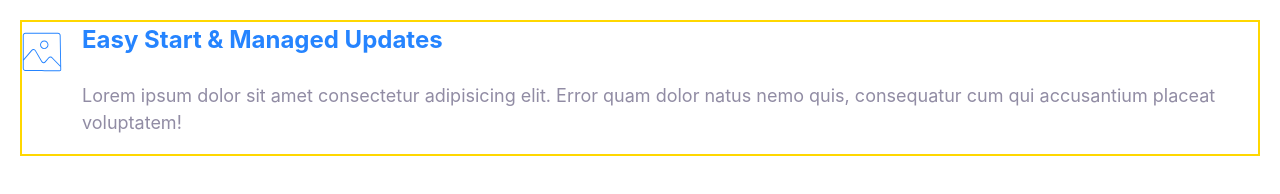
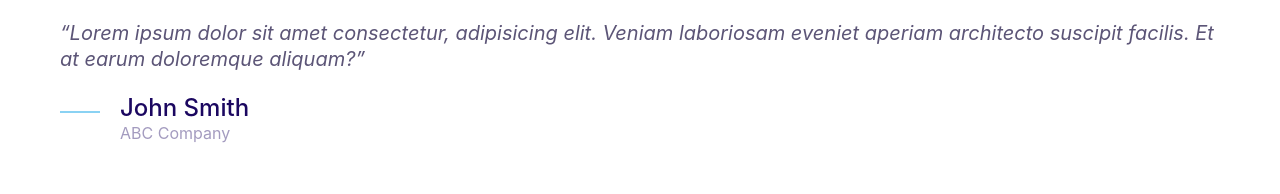
Before and after one commit to Rolando9008/html_css_components, a plain HTML site: page pages/index.html in a window 1280 px wide. Drawn offline with Linux system fonts and the light colour scheme.

Commit message:
Quote Component

```diff
--- a/css/styles.css
+++ b/css/styles.css
@@ -5,6 +5,7 @@
     --color-accent: #ff3400;
     --color-heading: #1b0760;
     --color-body: #918ca4;
+    --color-body-darker: #5c5577;
 }
 *,
 *::before,
@@ -300,7 +301,6 @@ a {
 }
 /* Media Objects */
 .media {
-    border: 2px solid gold;
     display: flex;
 }
 .media__title {
@@ -312,3 +312,45 @@ a {
 .media__image {
     margin-top: 1rem;
 }
+/* Quotes*/
+.quote {
+    font-size: 3rem;
+    font-style: italic;
+    color:var(--color-body-darker);
+    line-height: 1.3;
+}
+.quote__text::before {
+    content: open-quote;
+}
+.quote__text::after {
+    content: close-quote;
+}
+.quote__author {
+    color: var(--color-heading);
+    font-size: 3rem;
+    font-weight: 500;
+    font-style: normal;
+    margin-bottom: 0;
+}
+.quote__organization {
+    color: var(--color-heading);
+    opacity: .4;
+    font-size: 2rem;
+    font-style: normal;
+    margin: 0;
+}
+.quote__line {
+    position: relative;
+    bottom: 10px;
+}
+@media screen and (min-width: 1024px) {
+    .quote {
+        font-size: 2rem;
+    }
+    .quote__author {
+        font-size: 2.4rem;
+    }
+    .quote__organization {
+        font-size: 1.6rem;
+    }
+}
--- a/pages/index.html
+++ b/pages/index.html
@@ -7,16 +7,22 @@
     <link rel="stylesheet" href="/css/styles.css">
 </head>
 <body>
+    <blockquote class="quote" >
+        <p class="quote__text" >Lorem ipsum dolor sit amet consectetur, adipisicing elit. Veniam laboriosam eveniet aperiam architecto suscipit facilis. Et at earum doloremque aliquam?</p>
+        <div class="quote__footer">
             <div class="media">
                 <div class="media__image">
-            <svg class="icon icon--primary">
-                <use href="/images/sprite.svg#snap"></use>
+                    <svg class="icon icon--primary quote__line">
+                        <use href="/images/sprite.svg#line"></use>
                     </svg>
                 </div>
                 <div class="media__body">
-            <h3 class="media__title" >Easy Start & Managed Updates</h3>
-            <p>Lorem ipsum dolor sit amet consectetur adipisicing elit. Error quam dolor natus nemo quis, consequatur cum qui accusantium placeat voluptatem!</p>
+                    <h3 class="media__title quote__author" >John Smith</h3>
+                    <p class="quote__organization" >ABC Company</p>
                 </div>
             </div>
+        </div>
+    </blockquote>
+
 </body>
 </html>
```
Also changed, not shown: components/quote-component.html (added, +16 -0 lines). Lines whose indentation alone changed are shown as unchanged.
